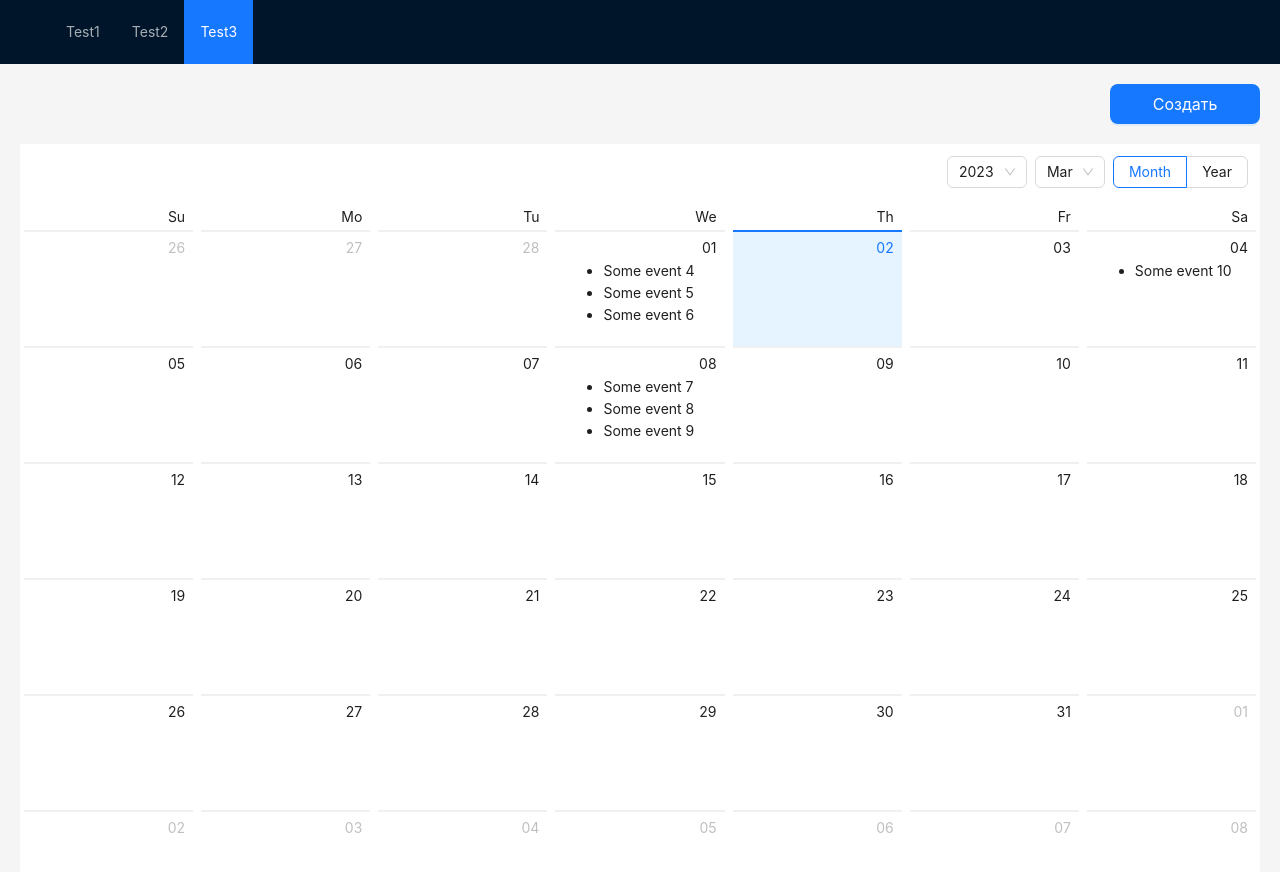
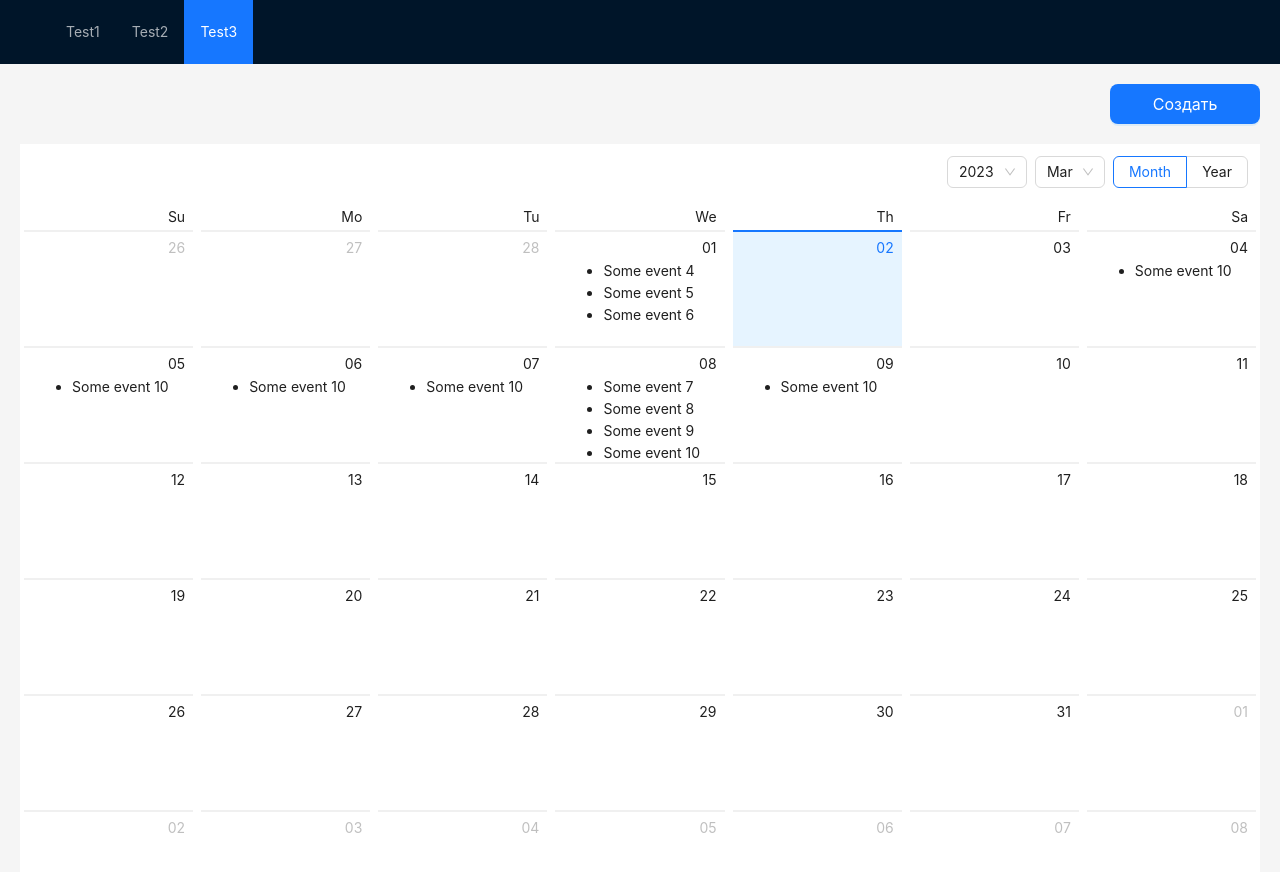
Before and after one commit to RostislavBerezhnoy/GPB-test, a React (Create React App) app: page /test3 in a window 1280 px wide. Shown: the top 872 px of the page. Built offline with nearby package versions, Linux system fonts and the light colour scheme; no server answers; data requests are answered from the project's data file.

Commit message:
feat: added test3

```diff
--- a/db.json
+++ b/db.json
@@ -66,7 +66,7 @@
     {
       "title": "Some event 10",
       "start_date": "2023-03-04T01:00:01+03:00Z",
-      "end_date": "2023-03-05T02:00:02+03:00Z",
+      "end_date": "2023-03-09T02:00:02+03:00Z",
       "reminder": 1677801783349,
       "id": 10
     }
--- a/src/views/Test3/Test3.tsx
+++ b/src/views/Test3/Test3.tsx
@@ -16,7 +16,7 @@ import { errorToastWithButton } from 'utils/errorToastWithButton'
 import { EventDto } from 'types/api'
 import type { CalendarMode } from 'antd/es/calendar/generateCalendar'
 import { PUSHER_SECRET_KEY } from 'config/pusher'
-import { dateFormatter, timeFormatter } from './utils'
+import { dateFormatter, timeFormatter, validateDateBetweenTwoDates } from './utils'
 import { MONTH_MODE, YEAR_MODE } from './helpers'
 
 export const Test3 = () => {
@@ -45,7 +45,9 @@ export const Test3 = () => {
   const getEventsListByDate = (date: Dayjs): EventDto[] => {
     const currentCellDate = dateFormatter(date)
 
-    return calendarEvents.filter(({ start_date }) => start_date.includes(currentCellDate))
+    return calendarEvents.filter(({ start_date, end_date }) =>
+      validateDateBetweenTwoDates(start_date.slice(0, 10), end_date.slice(0, 10), currentCellDate),
+    )
   }
 
   const getMounthEventsListByDate = (date: Dayjs): EventDto[] =>
--- a/src/views/Test3/utils.ts
+++ b/src/views/Test3/utils.ts
@@ -4,3 +4,6 @@ import { DATETIME_FORMAT } from './helpers'
 
 export const dateFormatter = (date: Dayjs) => date.format('YYYY-MM-DD')
 export const timeFormatter = (time: string) => dayjs(time, DATETIME_FORMAT).format('HH:mm:ss')
+
+export const validateDateBetweenTwoDates = (start: string, end: string, current: string): boolean =>
+  current >= start && current <= end
```
